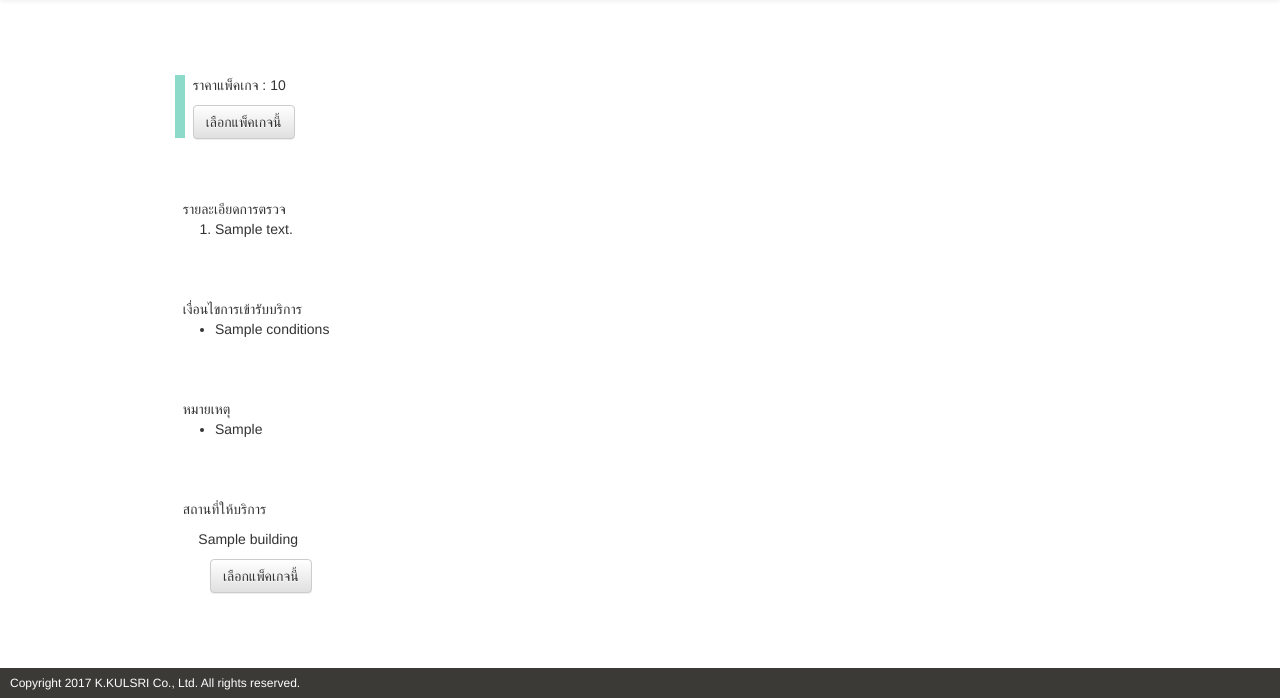
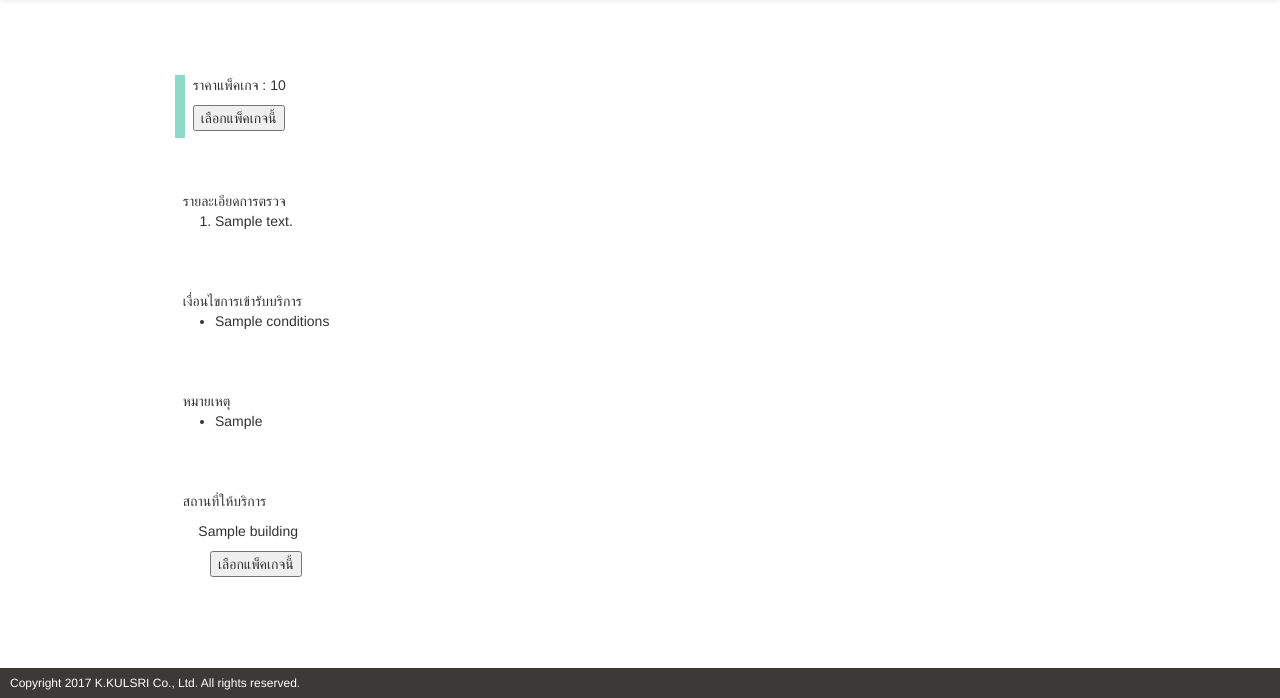
Before and after one commit to K-KulsriSoftware/KKulsri_Hospital, a Django app: template KKulsri_Hospital/app/templates/app/special_packages.html in a window 1280 px wide. Shown: the part 102-800 px from the top of the page. Run offline with Django 3.2, Linux system fonts and the light colour scheme; the template is opened without the code that fills it: most values are stand-ins (such as "Sample title", 1, 10 or a date in 2020); some libraries are stand-ins or nearby versions.

Commit message:
Update special_packages.html

```diff
--- a/KKulsri_Hospital/app/templates/app/special_packages.html
+++ b/KKulsri_Hospital/app/templates/app/special_packages.html
@@ -15,7 +15,7 @@
     <div id="span2"> &nbsp ราคาแพ็คเกจ : {{ package.package_cost }} <p></p></div>
 
 
-        <p> &nbsp <button class="btn btn-default" type="button">เลือกแพ็คเกจนี้</button></p>
+        <p> &nbsp <button class="selectButton1" type="button">เลือกแพ็คเกจนี้</button></p>
 
 		<p><br></br></p>
 
@@ -52,7 +52,7 @@
                 <p><div id="span2">&nbsp &nbsp &nbsp {{ building.building_name }} </div></p>
             {% endif %}
          {% endfor %}
-    <p> &nbsp &nbsp &nbsp &nbsp &nbsp<button class="btn btn-default" type="button">เลือกแพ็คเกจนี้</button></p>
+    <p> &nbsp &nbsp &nbsp &nbsp &nbsp<button class="selectButton2" type="button">เลือกแพ็คเกจนี้</button></p>
 		</div>
 
 	</div>
```
